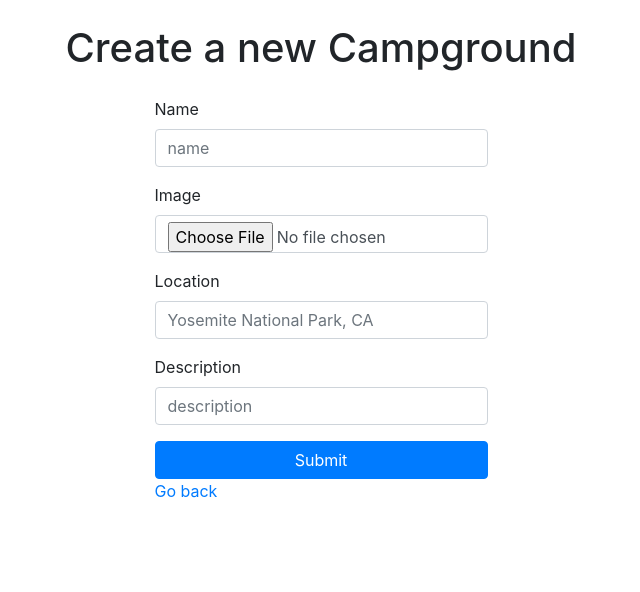
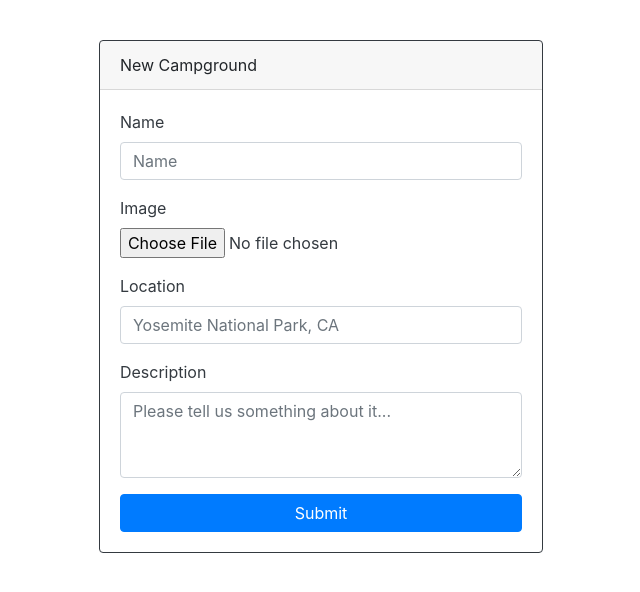
Before and after one commit to Aayush-1999/Camp-Tale, a Node server app: page /campground/new in a window 1280 px wide. Shown: the part 56-648 px from the top of the page, without its empty margins (319-959 px from the left). Run offline with Node 20, Linux system fonts and the light colour scheme; the visitor is signed in with stand-in values (Sample User, id 1); some libraries are stand-ins or nearby versions.

Commit message:
Update login, register, new campground forms

```diff
--- a/views/campground/new.ejs
+++ b/views/campground/new.ejs
@@ -1,16 +1,19 @@
 <%include ../partials/header%>
 
-<div class="container mt-4">
-    <h1 style="text-align:center">Create a new Campground</h1>
-    <div style="width: 30%; margin: 25px auto">
-        <form action="/campground" method="post" enctype="multipart/form-data">
+<div class="container p-3">
+    <div class="row justify-content-center">
+        <div class="col-0 col-md-2 col-lg-3"></div>
+        <div class="col-12 col-md-8 col-lg-5">
+            <div class="card border-dark mb-3 mx-auto form-card">
+                <div class="card-header">New Campground</div>
+                <div class="card-body text-dark">
                     <div class="form-group">
                         <label for="name">Name</label>
-                <input type="text" name="campground[name]" class="form-control" required placeholder="name">
+                        <input type="text" name="campground[name]" class="form-control" required placeholder="Name">
                     </div>
                     <div class="form-group">
                         <label for="image">Image</label>
-                <input type="file" id="image" name="image" accept="image/*" class="form-control" required placeholder="image url">
+                        <input type="file" id="image" name="image" accept="image/*" class="form-control-file" required placeholder="image url">
                     </div>
                     <input type="hidden" name="_csrf" value="<%= csrfToken %>" >
                     <div class="form-group">
@@ -19,13 +22,14 @@
                     </div>
                     <div class="form-group">
                         <label for="description">Description</label>
-                <input type="text" name="campground[description]" class="form-control" required placeholder="description">
+                        <textarea class="form-control"  name="campground[description]" id="description" placeholder="Please tell us something about it..." rows="3"></textarea>
                     </div>
                     <button type="submit" class="btn btn-primary btn-block">Submit</button>
-        </form>
-    <a href="/campground">Go back</a>
                 </div>
-
+            </div>
+        </div>
+        <div class="col-0 col-md-2 col-lg-3"></div>
+    </div>
 </div>
 
 <%include ../partials/footer%>
--- a/views/login.ejs
+++ b/views/login.ejs
@@ -10,7 +10,7 @@
                   <form action="/login" method="POST">
                     <div class="form-group">
                         <label for="email">Email</label>
-                        <input type="text" id="email" name="username" class="form-control" placeholder="Email address">
+                        <input type="text" id="email" name="email" class="form-control" placeholder="Email address">
                     </div>
                     <input type="hidden" name="_csrf" value="<%= csrfToken %>" >
                     <div class="form-group">
--- a/views/partials/footer.ejs
+++ b/views/partials/footer.ejs
@@ -1,6 +1,3 @@
-    <!-- <script type="text/javascript" src="/js/bootstrap.min.js"></script>
-    <script src="https://code.jquery.com/jquery-3.4.1.slim.min.js" integrity="sha384-J6qa4849blE2+poT4WnyKhv5vZF5SrPo0iEjwBvKU7imGFAV0wwj1yYfoRSJoZ+n" crossorigin="anonymous"></script>
-    <script src="https://cdn.jsdelivr.net/npm/popper.js@1.16.0/dist/umd/popper.min.js" integrity="sha384-Q6E9RHvbIyZFJoft+2mJbHaEWldlvI9IOYy5n3zV9zzTtmI3UksdQRVvoxMfooAo" crossorigin="anonymous"></script> -->
     <script src="https://code.jquery.com/jquery-3.4.1.slim.min.js" integrity="sha384-J6qa4849blE2+poT4WnyKhv5vZF5SrPo0iEjwBvKU7imGFAV0wwj1yYfoRSJoZ+n" crossorigin="anonymous"></script>
     <script src="https://cdn.jsdelivr.net/npm/popper.js@1.16.0/dist/umd/popper.min.js" integrity="sha384-Q6E9RHvbIyZFJoft+2mJbHaEWldlvI9IOYy5n3zV9zzTtmI3UksdQRVvoxMfooAo" crossorigin="anonymous"></script>
     <script src="https://stackpath.bootstrapcdn.com/bootstrap/4.4.1/js/bootstrap.min.js" integrity="sha384-wfSDF2E50Y2D1uUdj0O3uMBJnjuUD4Ih7YwaYd1iqfktj0Uod8GCExl3Og8ifwB6" crossorigin="anonymous"></script>
```
Also changed, not shown: views/register.ejs (+13 -3 lines). Lines whose indentation alone changed are shown as unchanged.
